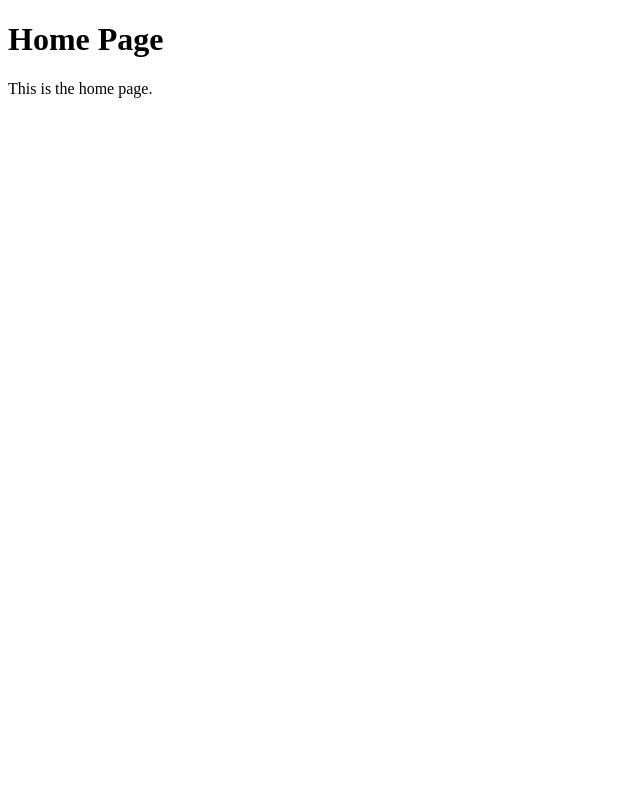
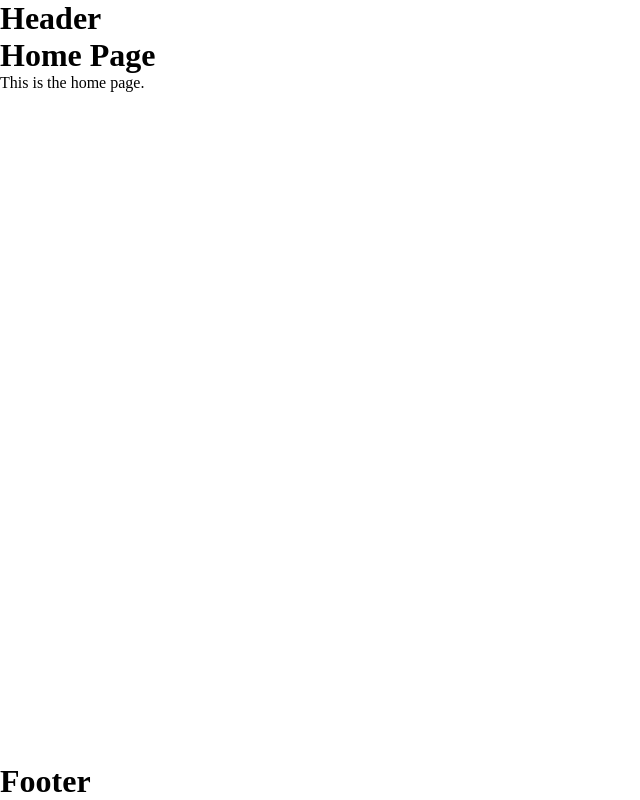
Before and after one commit to ChaosCantrip/LCBRealms, a Next.js app: page / in a window 1280 px wide. Shown: the whole page, without its empty margins (0-640 px from the left). Built offline with nearby package versions, Linux system fonts and the light colour scheme.

Commit message:
Added basic RootLayout

```diff
--- /dev/null
+++ b/src/app/layout.js
@@ -0,0 +1,18 @@
+import Header from "@components/layout/Header";
+import Footer from "@components/layout/Footer";
+
+import "@styles/global/master.css";
+
+export default function RootLayout({ children }) {
+    return (
+        <html lang="en">
+            <body>
+                <Header />
+                <main>
+                    {children}
+                </main>
+                <Footer />
+            </body>
+        </html>
+    )
+}
```
